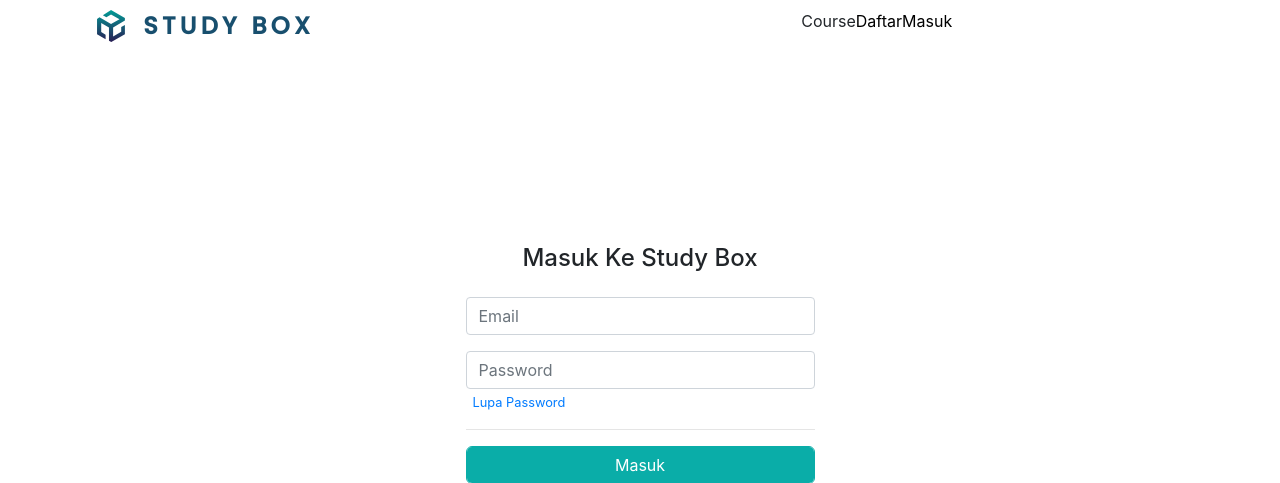
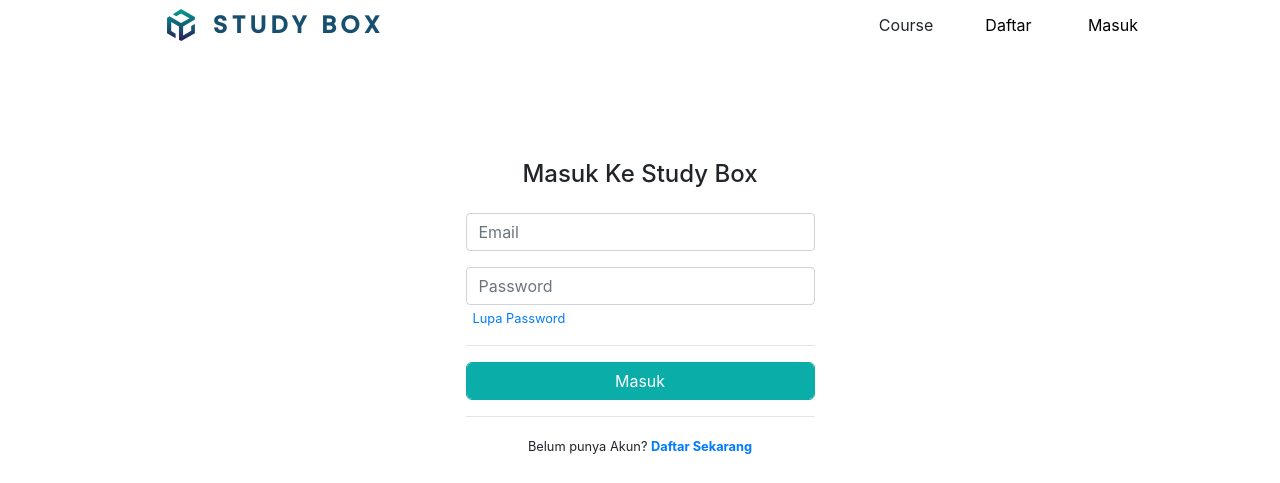
Before and after one commit to lonelykatana/studybox.id, a PHP site: page /masuk.php in a window 1280 px wide. Shown: the top 483 px of the page. Run offline with PHP 8.4, Linux system fonts and the light colour scheme; data comes from the database, SQL or seed files in the repository; some libraries are stand-ins or nearby versions.

Commit message:
bagusi navbar di tiap page dan otw betulin margin page

```diff
--- a/masuk.php
+++ b/masuk.php
@@ -64,7 +64,7 @@ include 'dbconnect.php';
         <ul class="nav-links">
 
             <div class="dropdownn" >
-          <li>Course</li>
+          <li style="padding-left:8%;margin-top: 10%;">Course</li>
             <div class="dropdown-contentt">
             <?php
 														$kat=mysqli_query($conn,"SELECT * from kelas order by id_kelas ASC");
@@ -78,26 +78,24 @@ include 'dbconnect.php';
             </div>
           </div>
             <?php
-
 								if(!isset($_SESSION['log'])){
 					echo '
-					<li ><a href="daftar.php"> Daftar</a></li>
-					<li ><a href="masuk.php">Masuk</a></li>
+					<li class="nav-menu"><a href="daftar.php"> Daftar</a></li>
+					<li class="nav-menu"><a href="masuk.php">Masuk</a></li>
 					';
 				} else {
-
 					if($_SESSION['role']=='Member'){
 
             echo ' <div class="dropdownn" >
-            <li class="dropbtnn" style="width:150px;margin-left:5vh">Halo, '.$_SESSION["name"].' </li>
+            <li class="nav-menu" style="width:150px;margin-left:5vh">Halo, '.$_SESSION["name"].' </li>
             <div class="dropdown-contentt">
-              <li><a href="logout.php">Keluar?</a></li>
+              <li ><a href="logout.php">Keluar?</a></li>
               </div>
               </div>';
 					} else {
 					echo '
           <div class="dropdownn" >
-         <li class="dropbtn"style="width:150px;margin-left:5vh" >Halo, '.$_SESSION["name"].'</li>
+         <li class="nav-menu" style="width:150px;margin-left:5vh" >Halo, '.$_SESSION["name"].'</li>
             <div class="dropdown-contentt">
             <li ><a href="admin">Admin Panel</a></li>
             <li><a href="logout.php">Keluar?</a></li>
@@ -118,36 +116,6 @@ include 'dbconnect.php';
         </div>
 
     </nav>
-    <div class="logo2">
-      <a class=" nav-item" href="index.php">
-      <span class="logo_text">STUDY BOX</span></a>
-    </div>
-        <button class="navbar-toggler" type="button" data-toggle="collapse" data-target="#navbarSupportedContent" aria-controls="navbarSupportedContent" aria-expanded="false" aria-label="Toggle navigation">
-          <span class="navbar-toggler-icon"></span>
-        </button>
-
-        <div class="collapse navbar-collapse" id="navbarSupportedContent">
-          <ul class="navbar-nav menuu mr-auto ">
-            <li class="nav-item dropdown teks_menu">
-              <a class="nav-link dropdown" href="#" id="navbarDropdown" role="button" data-toggle="dropdown">
-              Course
-              </a>
-              <div class="dropdown-menu" style="width: 200px;">
-
-                <a class="dropdown-item nav-item" href="Produk/produk.html">UI/UX</a>
-                <a class="dropdown-item" href="Produk/produk.html">Web Developer</a>
-              </div>
-            </li>
-            <li class="nav-item teks_menu">
-              <a class="nav-link" href="daftar.php">Daftar</a>
-            </li>
-            <li class="nav-item teks_menu">
-              <a class="nav-link" href="masuk.php">Masuk</a>
-            </li>
-
-
-        </div>
-      </nav>
 
     <!-- form masuk-->
 
@@ -331,6 +299,6 @@ include 'dbconnect.php';
         $('.logo').toggleClass('scrolled', $(this).scrollTop() > 550);
       });
     </script>
-
+    <script src="script.js"></script>
 </body>
 </html>
--- a/style.css
+++ b/style.css
@@ -21,10 +21,10 @@ nav {
   height: 3.8vw;
   background-color: #fff;
   position: relative;
-  padding-left: 6.5%;
+  padding-left: 12%;
 }
 li.nav-menu{
-  margin-left: 8%;
+  margin-left: 10%;
   margin-top: 0.8%;
 }
 .logo2{
@@ -58,7 +58,7 @@ li.nav-menu{
   /* Spaces out the elements of the div */
   /* Aligns them on the middle */
   align-items: center;
-  margin-left: 60%;
+  margin-left: 64%;
   margin-top: -35px;
 }
 li{
```
Also changed, not shown: about.php (+3 -4 lines), daftar.php (+6 -38 lines), index.php (+13 -9 lines), produk.php (+0 -29 lines).
